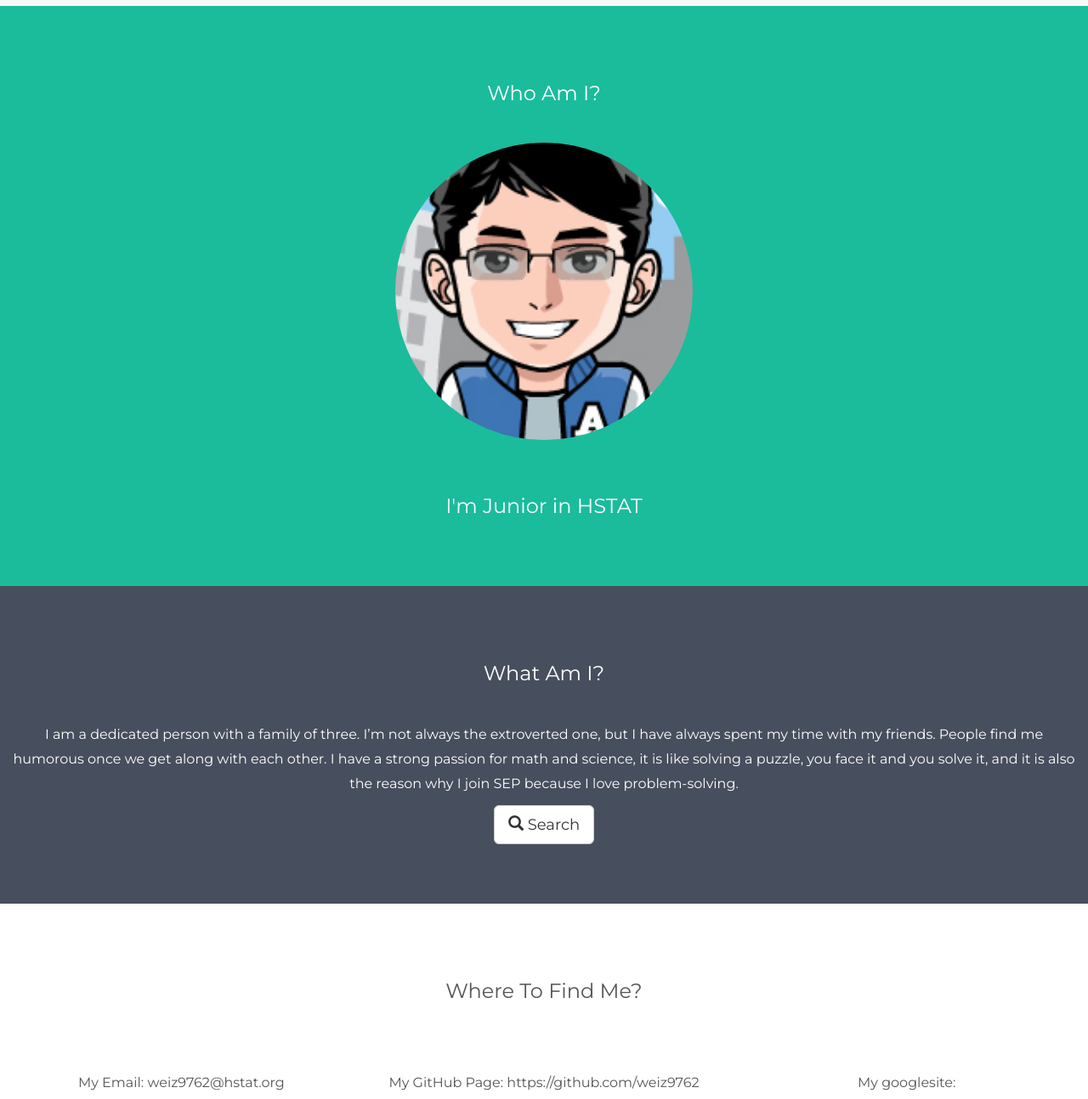
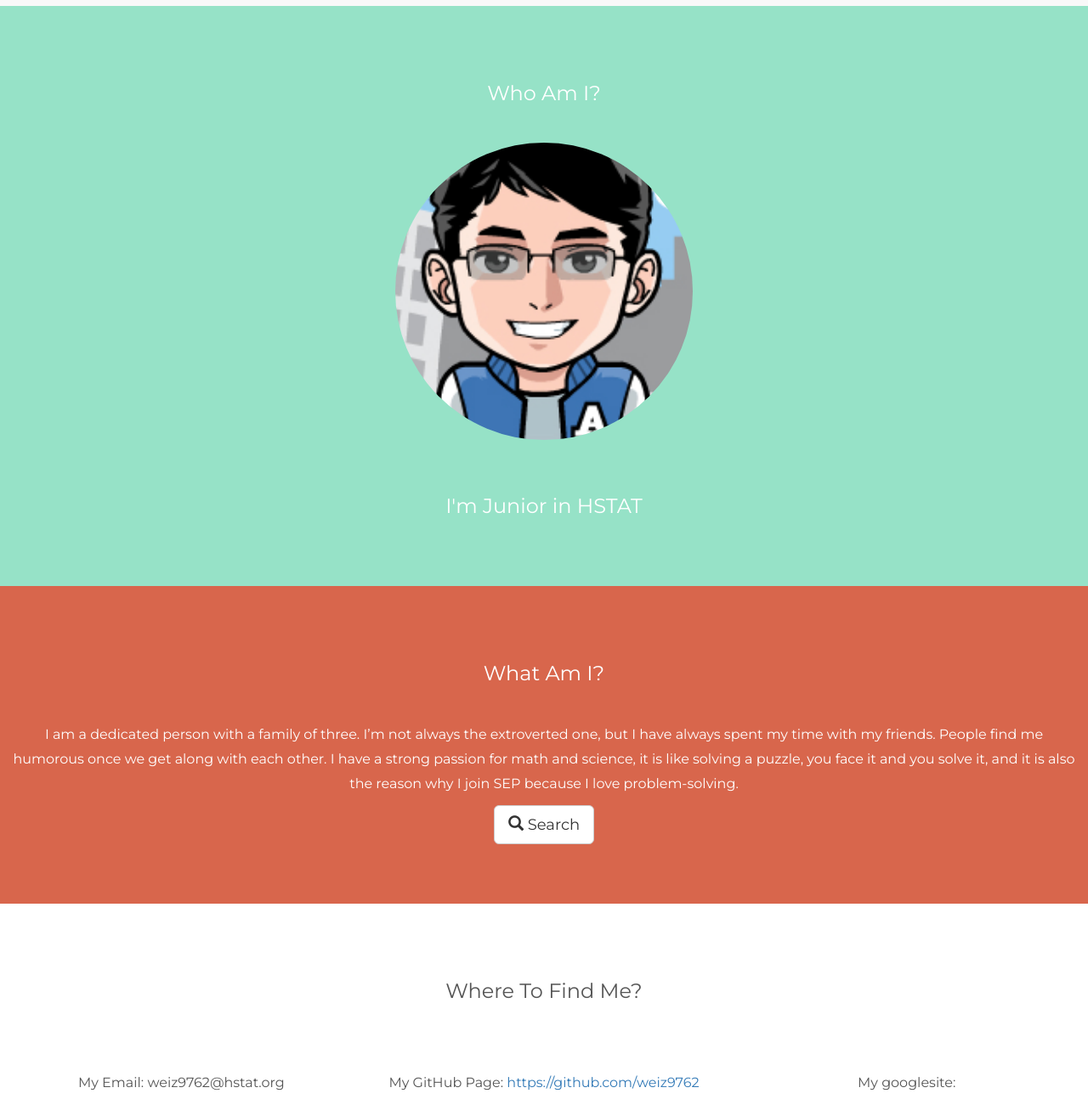
Before and after one commit to weiz9762/weiz9762.github.io, a plain HTML site: page index.html in a window 1280 px wide. Shown: the part 73-1367 px from the top of the page at 85% size. Drawn offline with nearby package versions, Linux system fonts and the light colour scheme.

Commit message:
update the link

```diff
--- a/index.html
+++ b/index.html
@@ -18,15 +18,15 @@
   p {font-size: 16px;}
   .margin {margin-bottom: 45px;}
   .bg-1 {
-      background-color: #1abc9c; /* Green */
+      background-color: #96e2c7; /* light green */
       color: #ffffff;
   }
   .bg-2 {
-      background-color: #474e5d; /* Dark Blue */
+      background-color: #d8664c; /* light red */
       color: #ffffff;
   }
   .bg-3 {
-      background-color: #ffffff; /* White */
+      background-color: #ffffff; /* white */
       color: #555555;
   }
   .bg-4 {
@@ -99,7 +99,7 @@
       <img src="gmail.png" class="img-responsive margin" style="width:100%" alt="Image">
     </div>
     <div class="col-sm-4">
-      <p>My GitHub Page: https://github.com/weiz9762</p>
+      <p>My GitHub Page: <a href="url">https://github.com/weiz9762</a></p>
       <img src="github.jpg" class="img-responsive margin" style="width:100%" alt="Image">
     </div>
     <div class="col-sm-4">
```
